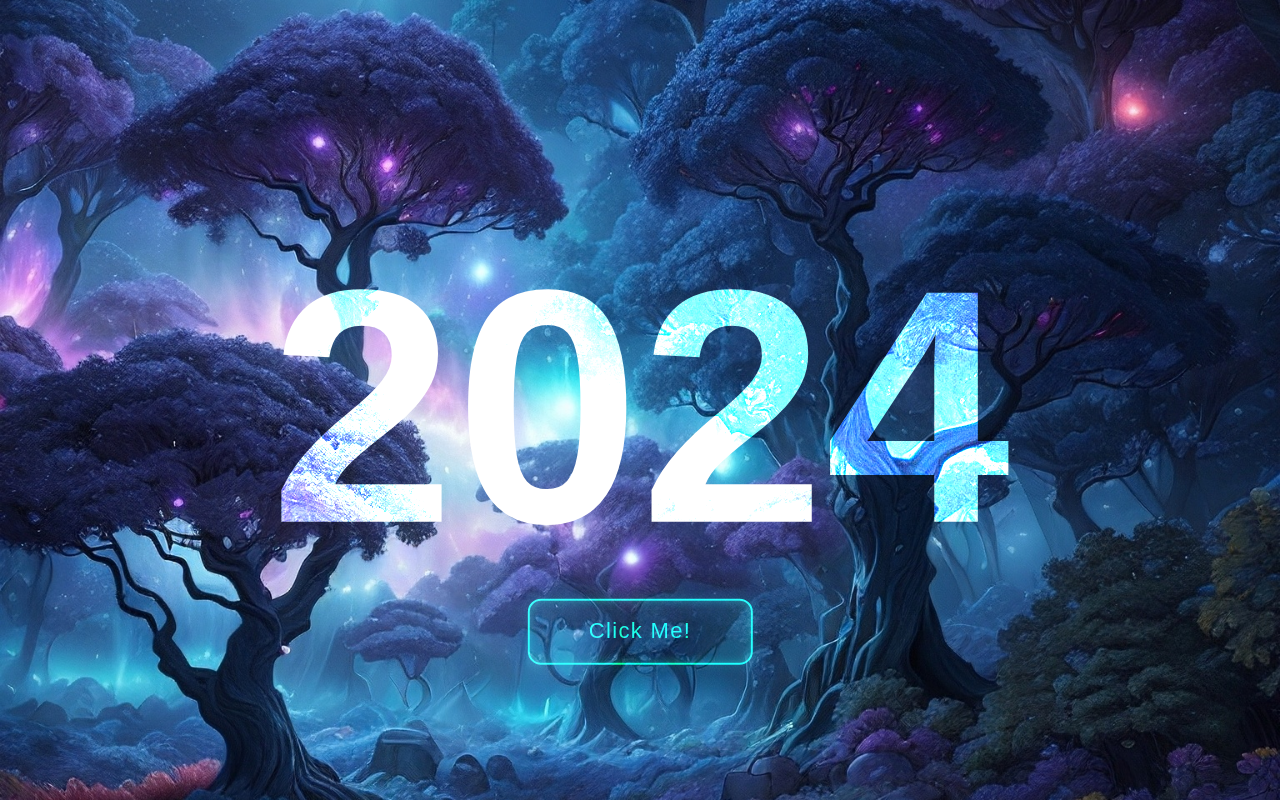
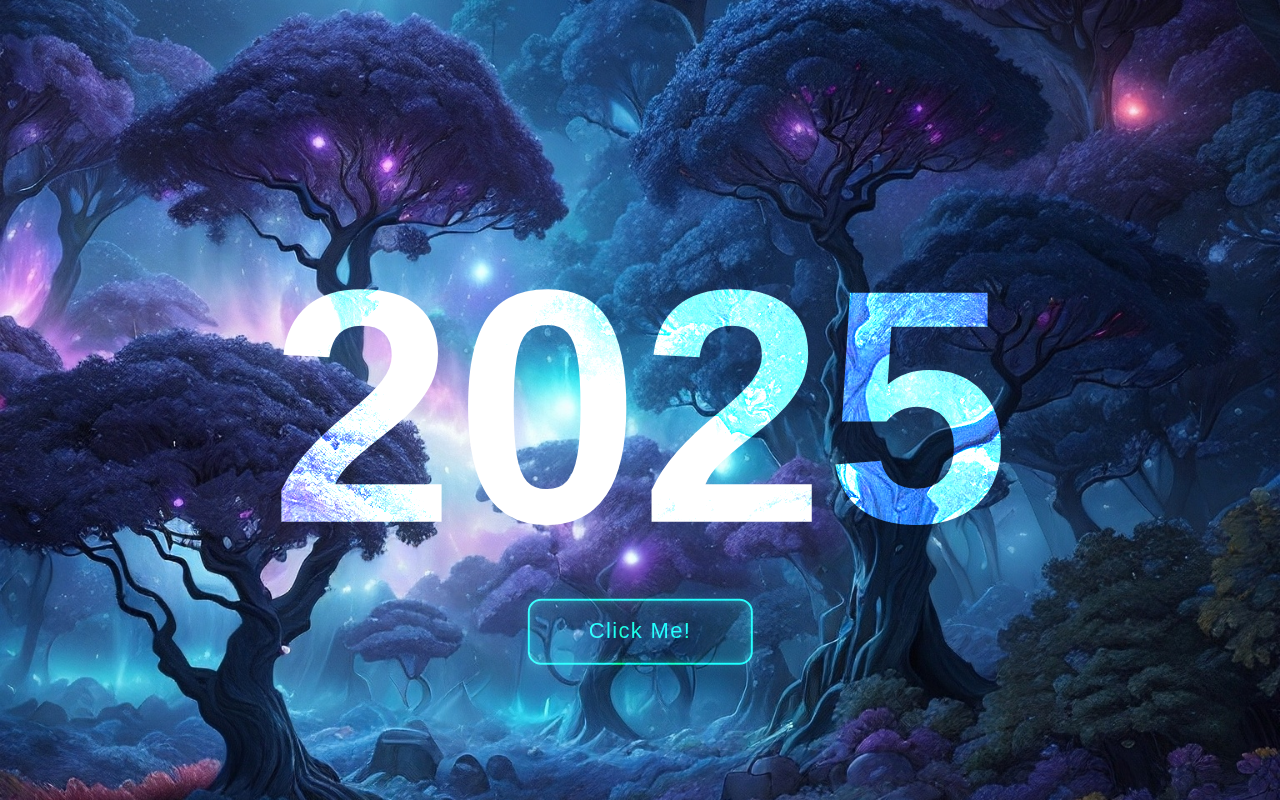
Before and after one commit to Vovababiichuk/new-year-date-anime, a plain HTML site: page index.html in a window 1280 px wide. Drawn offline with Linux system fonts and the light colour scheme.

Commit message:
Update index.html

```diff
--- a/index.html
+++ b/index.html
@@ -14,7 +14,7 @@
 		</div>
 
 		<div id="hero">
-			<div id="year">2024</div>
+			<div id="year">2025</div>
 			<button class="timeleft" id="countdownButton">Click Me!</button>
 		</div>
 
```
